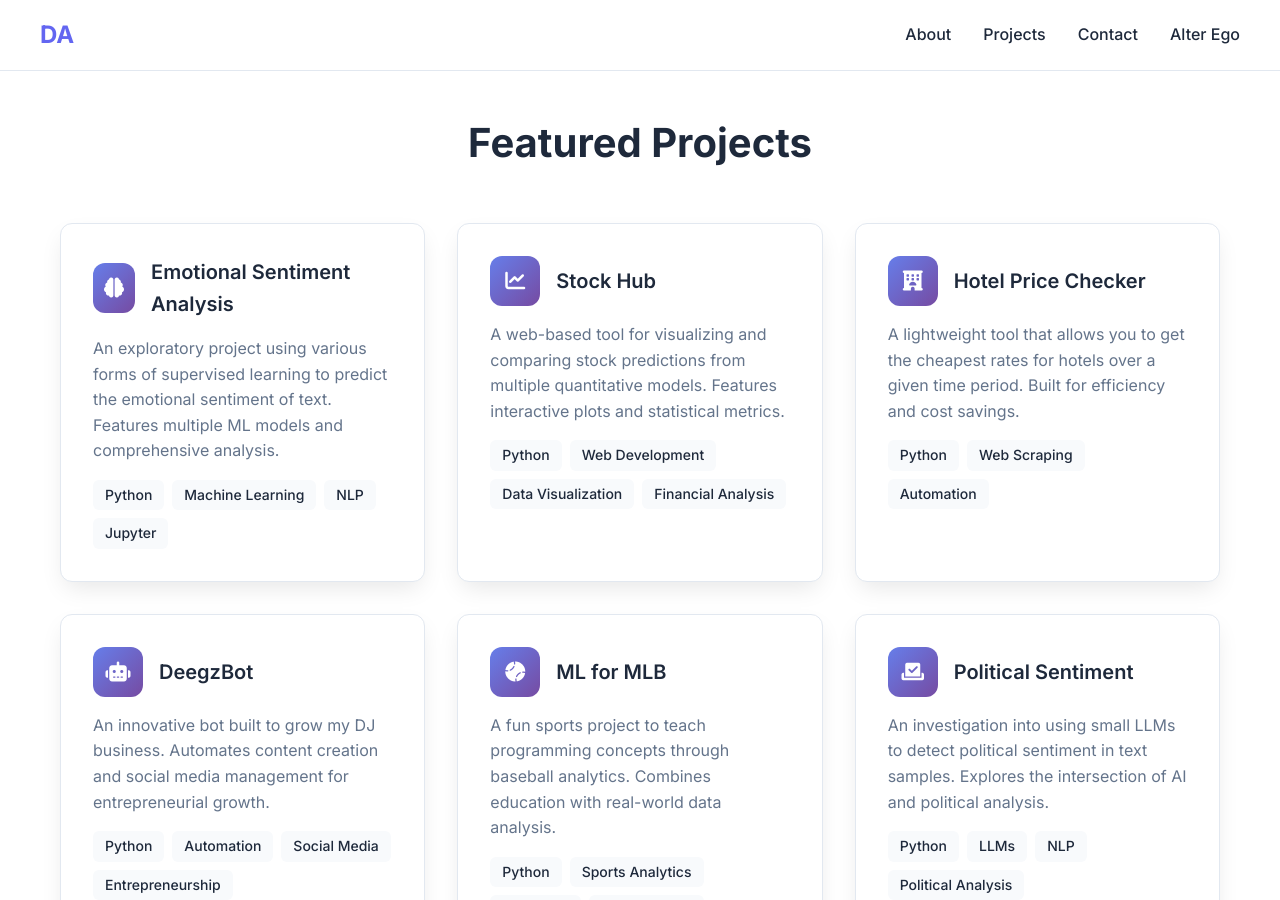
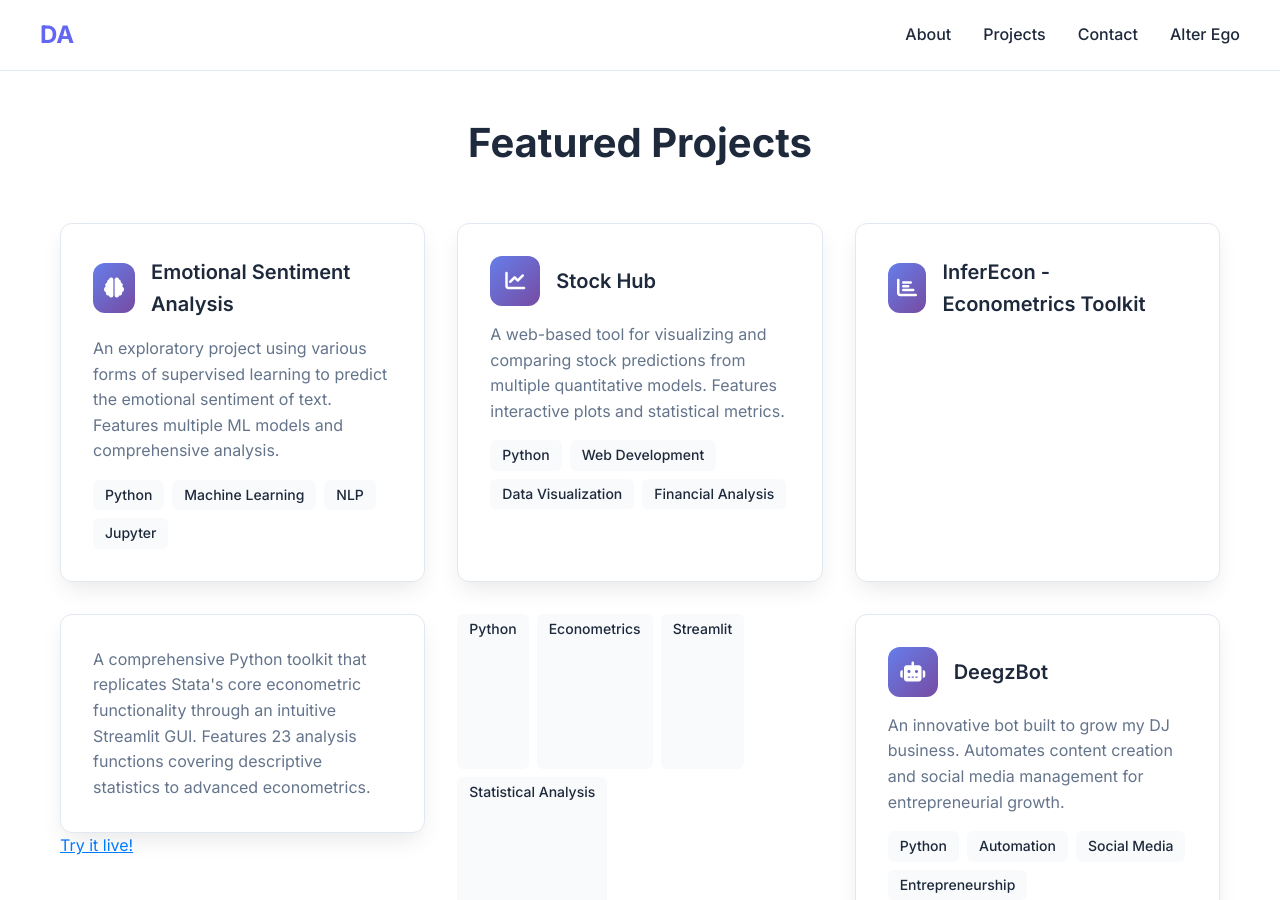
Before and after one commit to insdaguirre/insdaguirre.github.io, a Jekyll site: the page built from index.html, in a window 1280 px wide and 900 px high, scrolled down 1568 px. Built offline with Jekyll 4.4.1, drawn with Linux system fonts in a browser that asks for light colours.

Commit message:
Update portfolio: Replace Hotel Price Checker with InferEcon Econometrics Toolkit

```diff
--- a/index.html
+++ b/index.html
@@ -104,18 +104,19 @@ description: Senior at Cornell University studying Data Science and Physics. Pas
                 </div>
             </a>
 
-            <a href="https://github.com/insdaguirre/Hotel_Price_Checker" class="project-card" target="_blank">
+            <a href="https://github.com/insdaguirre/InferEcon" class="project-card" target="_blank">
                 <div class="project-header">
                     <div class="project-icon">
-                        <i class="fas fa-hotel"></i>
+                        <i class="fas fa-chart-bar"></i>
                     </div>
-                    <h3 class="project-title">Hotel Price Checker</h3>
+                    <h3 class="project-title">InferEcon - Econometrics Toolkit</h3>
                 </div>
-                <p class="project-description">A lightweight tool that allows you to get the cheapest rates for hotels over a given time period. Built for efficiency and cost savings.</p>
+                <p class="project-description">A comprehensive Python toolkit that replicates Stata's core econometric functionality through an intuitive Streamlit GUI. Features 23 analysis functions covering descriptive statistics to advanced econometrics. <a href="https://inferecon.streamlit.app/" target="_blank" style="color: #007bff; text-decoration: underline;">Try it live!</a></p>
                 <div class="project-tech">
                     <span class="tech-tag">Python</span>
-                    <span class="tech-tag">Web Scraping</span>
-                    <span class="tech-tag">Automation</span>
+                    <span class="tech-tag">Econometrics</span>
+                    <span class="tech-tag">Streamlit</span>
+                    <span class="tech-tag">Statistical Analysis</span>
                 </div>
             </a>
 
```
